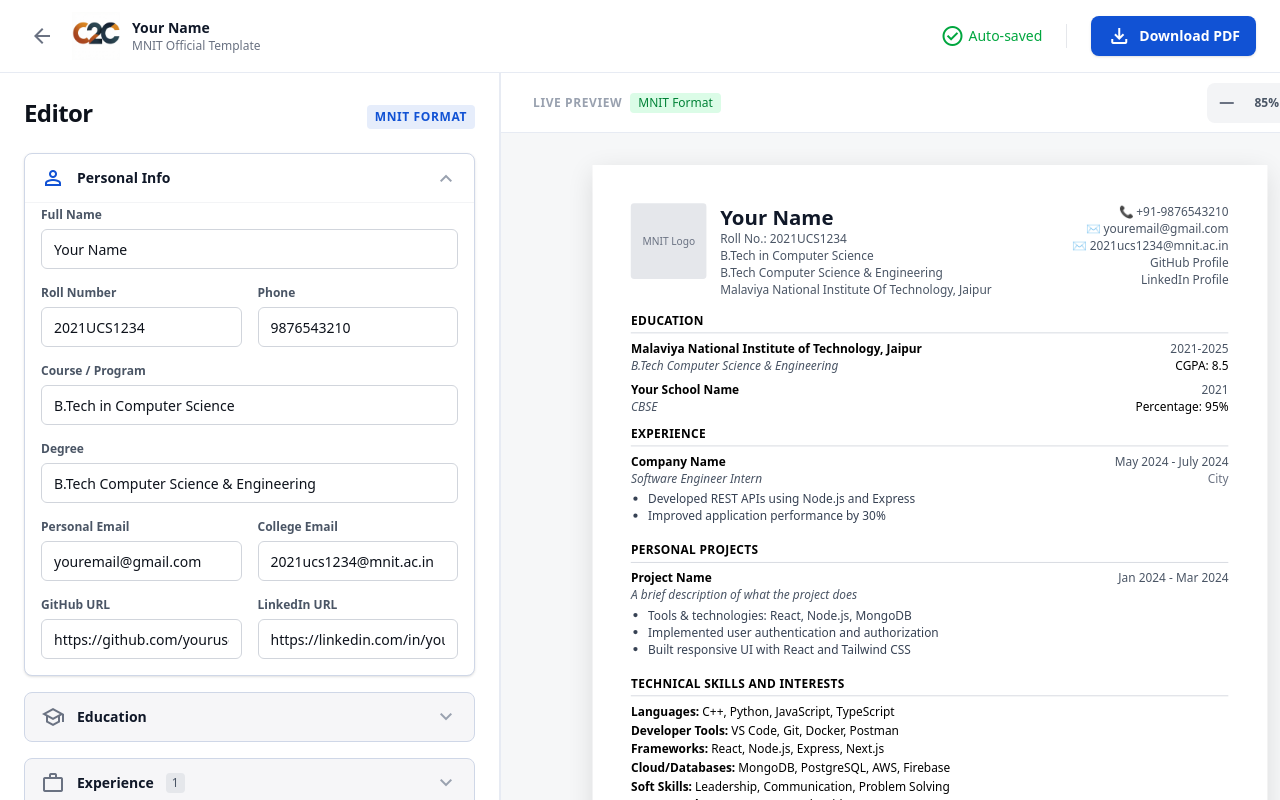
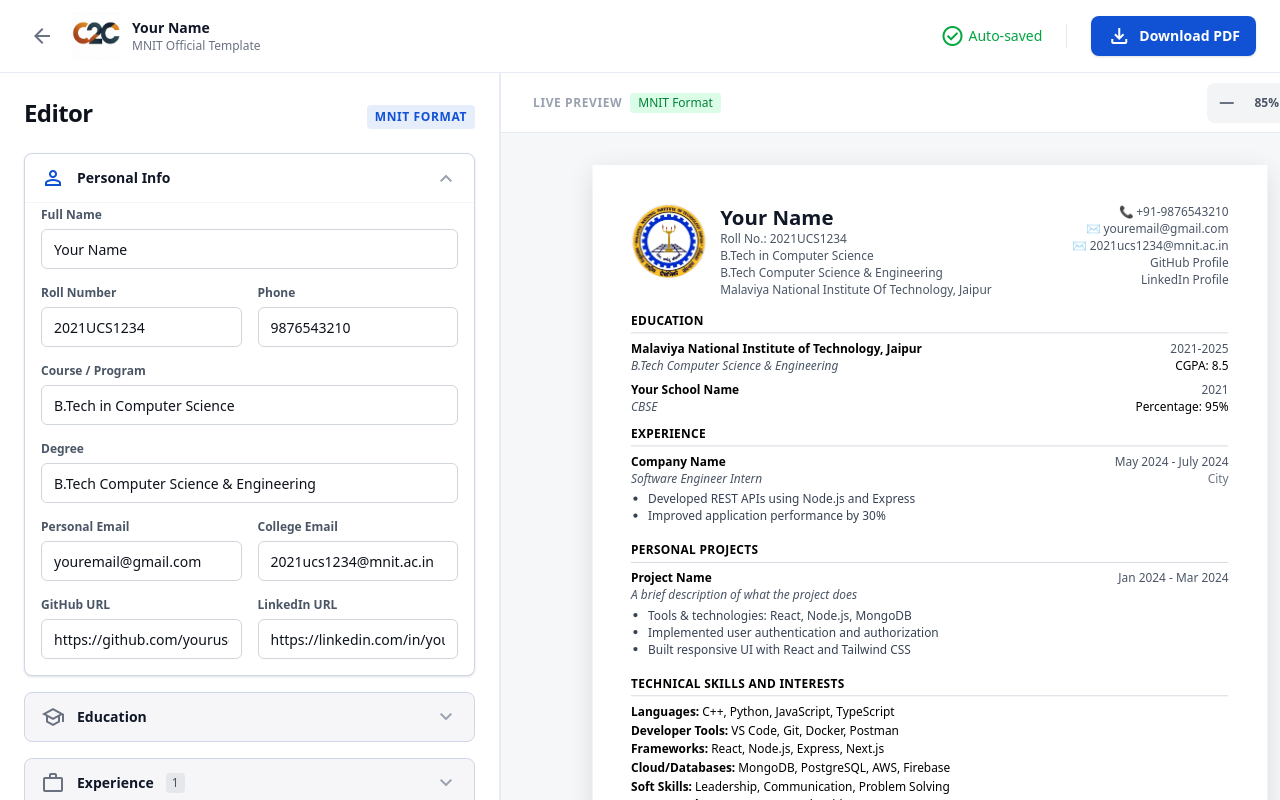
Before and after one commit to ritehrks/C2C-RESUME, a Next.js app in the folder client/: page /builder in a window 1280 px wide. Built offline with nearby package versions, Linux system fonts and the light colour scheme.

Commit message:
feat: Added MNIT logo to resume preview in builder

```diff
--- a/client/src/app/builder/page.tsx
+++ b/client/src/app/builder/page.tsx
@@ -560,10 +560,8 @@
                         >
                             {/* MNIT Resume Preview */}
                             <div className="flex gap-4 mb-4">
-                                {/* MNIT Logo placeholder */}
-                                <div className="w-[2.35cm] h-[2.35cm] bg-gray-200 flex items-center justify-center text-xs text-gray-500 rounded">
-                                    MNIT Logo
-                                </div>
+                                {/* MNIT Logo */}
+                                <img src="/mnit-logo.png" alt="MNIT Jaipur" className="w-[2.35cm] h-[2.35cm] object-contain" />
                                 <div className="flex-1">
                                     <div className="flex justify-between items-start">
                                         <div>
```
Also changed, not shown: client/public/mnit-logo.png (added), 1 other file (tests, documents, lock files or other folders).
